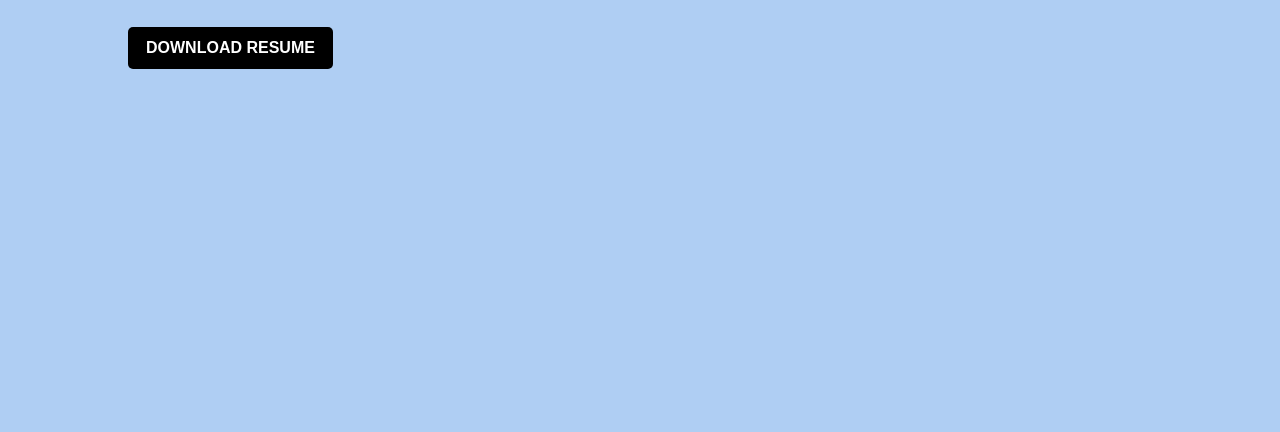
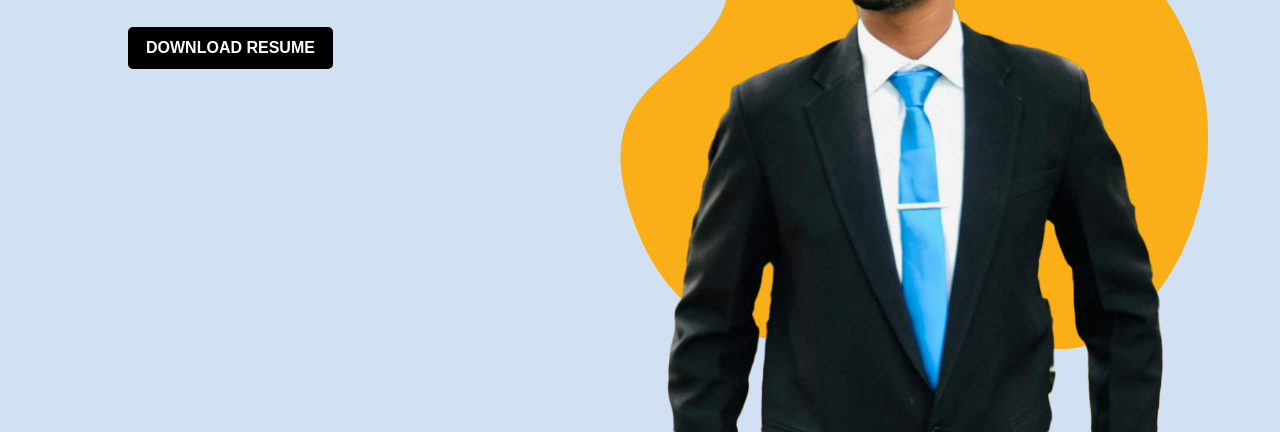
Before and after one commit to Viraj494/Portfolio, a plain HTML site: page index.html in a window 1280 px wide. Shown: the part 368-800 px from the top of the page. Drawn offline with Linux system fonts and the light colour scheme.

Commit message:
second commit

```diff
--- a/index.html
+++ b/index.html
@@ -24,7 +24,13 @@
             <p>This is my official portfolio website to my all
                 <br>details and work experience.
             </p>
-            <a href="#">DOWNLOAD RESUME</a>
+            <a href="#" class="btn">DOWNLOAD RESUME</a>
+
+            <div class="images">
+                <img src="Images/shape.png" class="shape">
+                <img src="Images/viraj.png" class="virajImage">
+            </div>
+
         </div>
     </div>
 
--- a/style.css
+++ b/style.css
@@ -8,7 +8,7 @@
     position: relative;
     width: 100%;
     height: 100vh;
-    background: rgb(175, 206, 243);
+    background: rgb(209, 224, 243);
 
 }
 
@@ -39,7 +39,9 @@ nav ul li a{
 }
 
 nav ul li a:hover{
-    color: rgb(255, 153, 9);
+    color: #faaf18;
+    transition: 0.5s;
+
 }
 
 .detail{
@@ -54,7 +56,7 @@ nav ul li a:hover{
 }
 
 span{
-    color: rgb(255, 153, 9);
+    color: #faaf18;
 }
 
 .detail{
@@ -73,3 +75,34 @@ span{
     border-radius: 5px;
 
 }
+
+.btn:hover{
+    color: #000000;
+    background-color: #faaf18;
+    transition: 0.5s;
+}
+
+.images{
+    width: 38%;
+    height: 80%;
+    position: absolute;
+    bottom: 0;
+    right: 140px;
+}
+
+.images img{
+    height: 100%;
+    position: absolute;
+    left: 50%;
+    bottom: 0;
+    transform: translateX(-50%);
+    transition: bottom 1s, left 1s;
+}
+
+.images:hover .shape{
+    bottom: 50px;
+}
+
+.images:hover .virajImage{
+    left: 45%;
+}
```
Also changed, not shown: Images/shape.png (added), Images/viraj.png (added).
